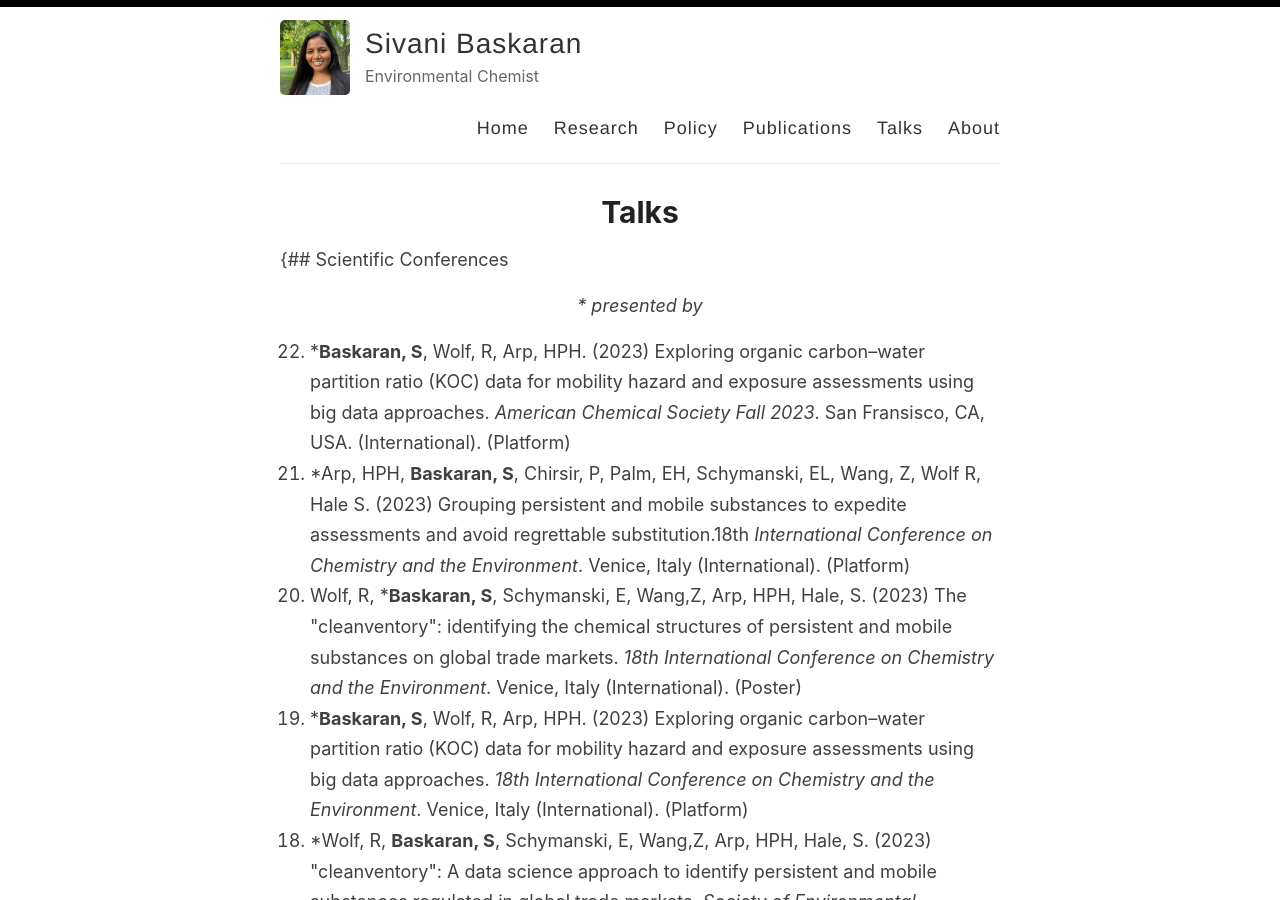
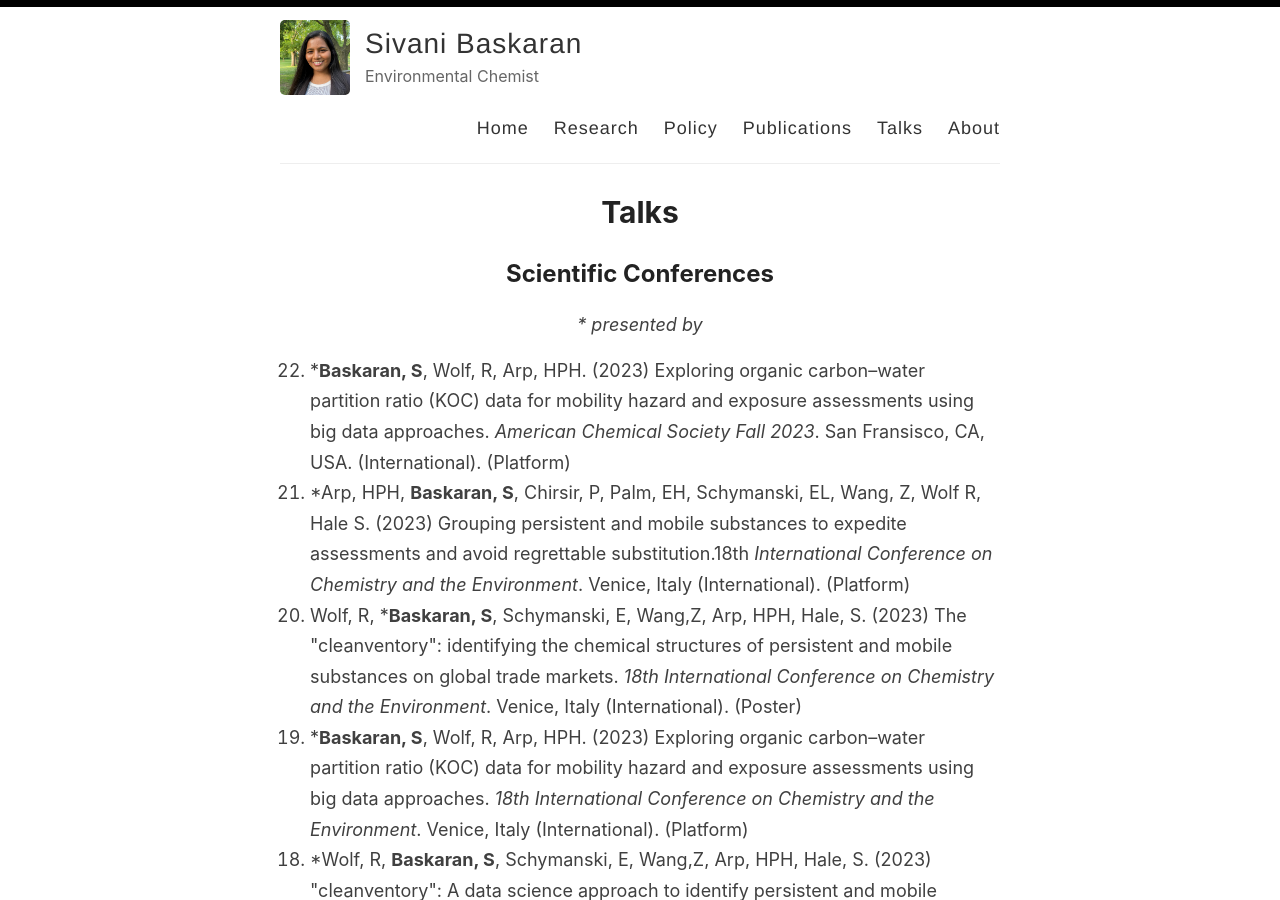
Before and after one commit to sivanibaskaran/sivanibaskaran.github.io, a Jekyll site: the page built from _pages/talks.md, in a window 1280 px wide and 900 px high. Built offline with Jekyll 4.4.1, drawn with Linux system fonts in a browser that asks for light colours; comment, search, counter and statistics services are not loaded; some of the changed text lies outside the part shown.

Commit message:
Update talks.md

```diff
--- a/_pages/talks.md
+++ b/_pages/talks.md
@@ -4,7 +4,7 @@ title: Talks
 permalink: /talks/
 ---
 
-{## Scientific Conferences
+## Scientific Conferences
 
 <center><i>* presented by</i></center>
 
@@ -32,8 +32,7 @@ permalink: /talks/
 <li>*<b>Baskaran, S</b>, Armitage, JM, Wania, F. (2018). Model-based explorations of the variability in lake trout BAFs caused by physiology and trophic relationships. <i>Society of Environmental Toxicology and Chemistry, Europe 28th Annual Meeting</i>, Rome, Italy (International). (Platform)</li>
 <li>*<b>Baskaran, S</b>, Armitage, JM, Wania, F. (2018). Model-based explorations of the variability in lake trout BAFs caused by physiology and trophic relationships. <i>Society of Environmental Toxicology and Chemistry, 7th Young Environmental Scientists Meeting</i>, Madison, WI, USA (International). (Platform)</li>
 <li>*<b>Baskaran, S</b>, Armitage, JM, Wania, F. (2017). Model-based explorations of the variability in lake trout BAFs caused by physiology and trophic relationships. <i>Society of Environmental Toxicology and Chemistry, North America 38th Annual Meeting</i>, Minneapolis, MN, USA (International).</li>
-</ol>}
-
+</ol>
 
 
 ## Webinars & Panels
```
